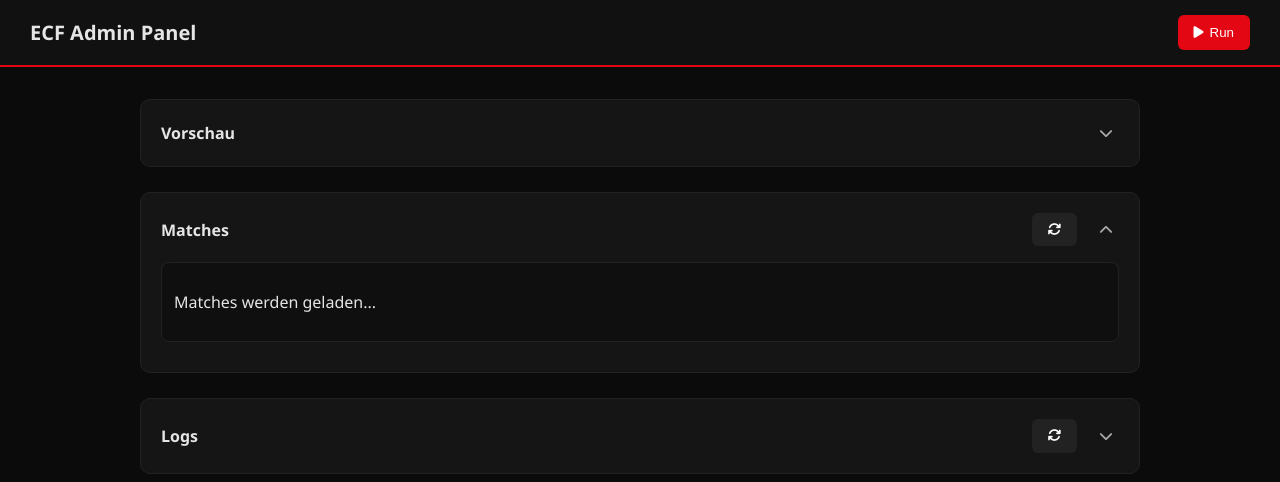
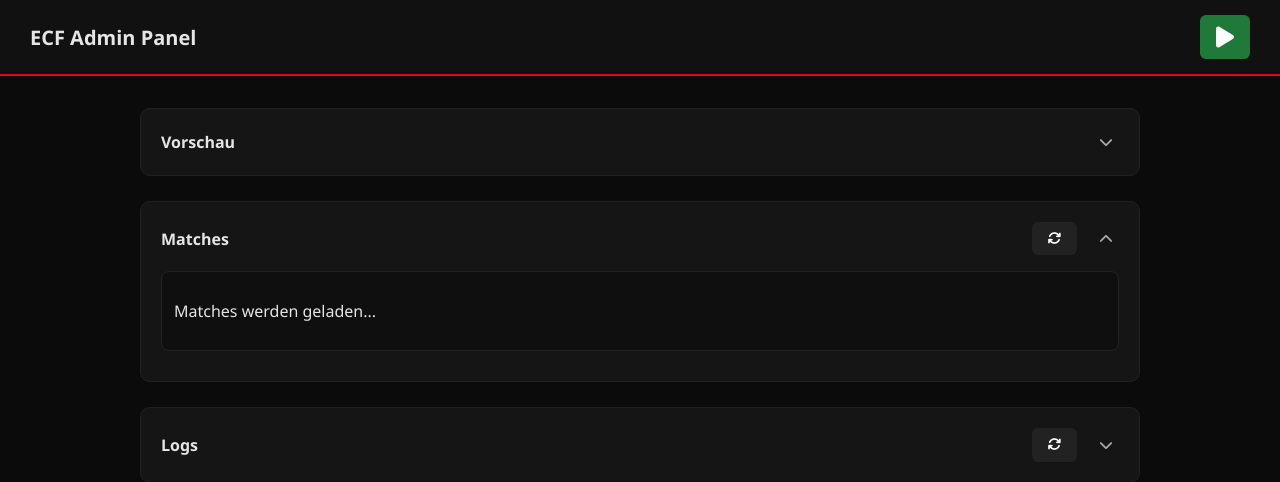
Before and after one commit to CutyCupy/esports-calender-sync, a FastAPI app: template app/templates/index.html in a window 1280 px wide. Shown: the top 482 px of the page. Run offline with FastAPI, Linux system fonts and the light colour scheme; the template is opened without the code that fills it, so the values that code supplies are empty; some libraries are stand-ins or nearby versions.

Commit message:
#2 & #3: implemented single url runs and ability to start single runs (#4)

```diff
--- a/app/api.py
+++ b/app/api.py
@@ -13,6 +13,7 @@ from datetime import datetime
 from logger import LOGS_FOLDER
 from config import Config  # type: ignore
 from parser import get_parser
+from main import run
 
 app = FastAPI()
 
@@ -159,6 +160,7 @@ def add_match(request: Request, url: str = Form()):
     cfg = Config.load()
     if url in cfg.teams:
         raise HTTPException(status_code=400, detail=f"Die URL '{url}' ist bereits Teil der Konfiguration.")
+
     cfg.teams.append(url)
     cfg.save()
     return get_matches_response(request)
@@ -187,6 +189,6 @@ def preview(
     })
 
 @app.post("/run")
-def run_processing():
-    from main import main
-    main()
+def run_processing(team: str | None = None):
+    if not run(team):
+        raise HTTPException(status_code=400, detail=f"Bei der Verarbeitung ist ein Fehler aufgetreten. Weitere Informationen findet man im log.")
--- a/app/templates/index.html
+++ b/app/templates/index.html
@@ -210,6 +210,15 @@
         background: #a80000;
       }
 
+      .btn-success {
+        background: #1f7a3a; /* dunkles, entsättigtes grün */
+        color: white;
+      }
+
+      .btn-success:hover {
+        background: #249447;
+      }
+
       /* --- Icon Button --- */
       .icon-btn {
         background: transparent;
@@ -320,12 +329,11 @@
 
       <button
         id="run-btn"
+        class="btn-success"
         hx-post="/run"
         hx-swap="none"
-        onclick="showSpinner()"
       >
-        <i class="fa-solid fa-play"></i>
-        Run
+        <i class="fa-solid fa-play" style="font-size: 24px"></i>
       </button>
     </header>
     <div class="container">
@@ -502,9 +510,9 @@
     </script>
 
     <script>
-      function showSpinner() {
+      document.body.addEventListener("htmx:beforeRequest", function (evt) {
         document.getElementById("spinner-overlay").style.display = "flex";
-      }
+      });
 
       // Hide spinner after HTMX request completes
       document.body.addEventListener("htmx:afterRequest", function (evt) {
```
Also changed, not shown: app/main.py (+10 -8 lines), app/templates/matches.html (+6 -3 lines).
